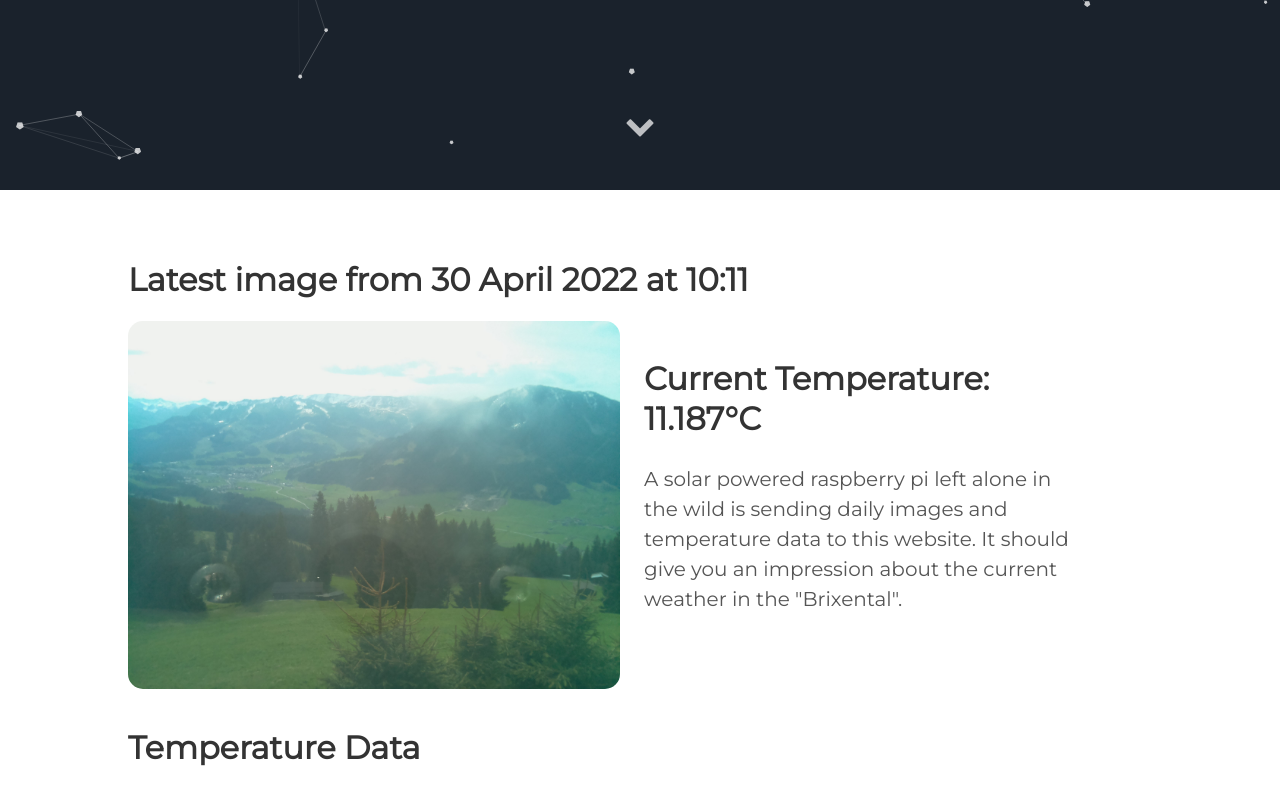
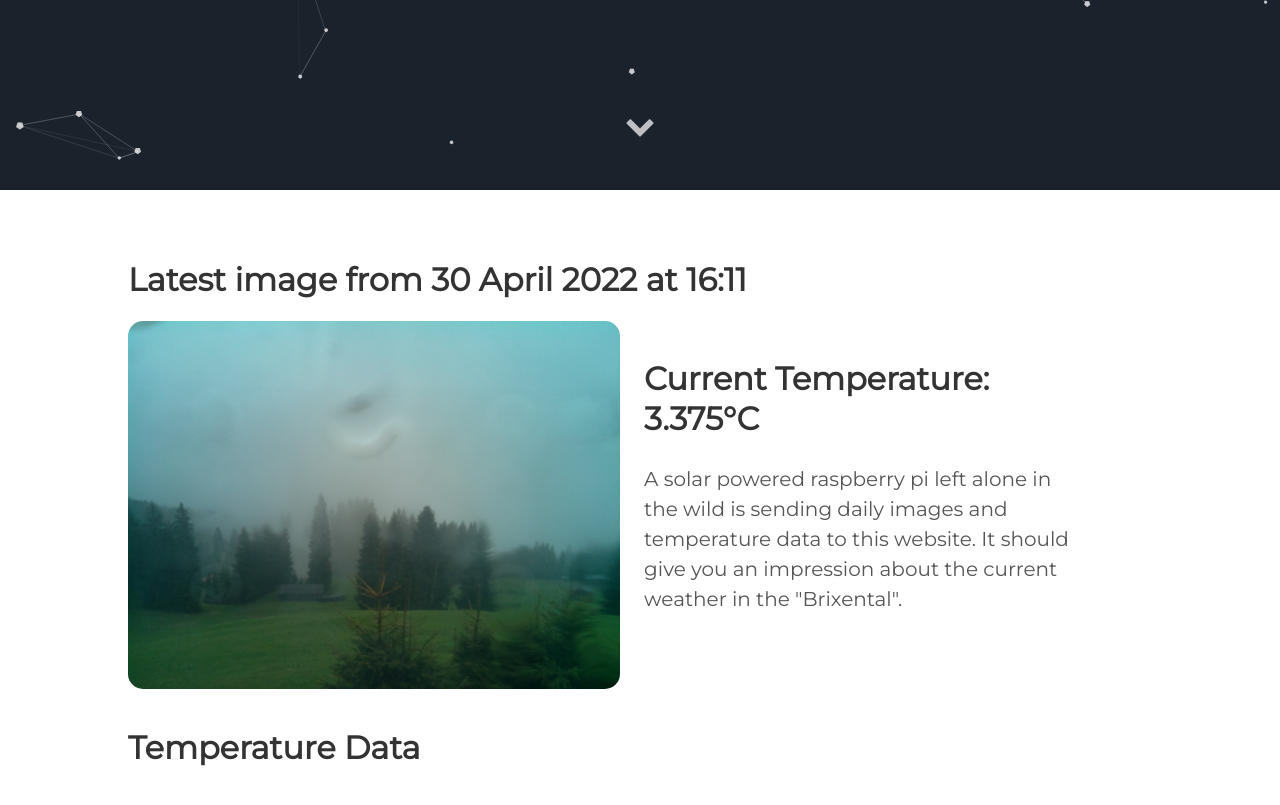
Before and after one commit to vektorious/vektorious.github.io, a Jekyll site: the page built from resources/huette.md, in a window 1280 px wide and 900 px high, scrolled down 710 px. Shown: the top 805 px of the window. Built offline with Jekyll 4.4.1, drawn with Linux system fonts in a browser that asks for light colours.

Commit message:
I'm a bot beep boop

```diff
--- a/resources/huette.md
+++ b/resources/huette.md
@@ -6,13 +6,13 @@
 description: 'Live image from the Austrian alps'
 twitter_text: ' '
 ---
-## Latest image from 30 April 2022 at 10:11
+## Latest image from 30 April 2022 at 16:11
 <div class="huette">
   <div class="huette-image">
     <img src="{{ "/assets/img/huette.jpg" | prepend: site.baseurl }}">
   </div>
   <div class="huette-text">
-        <h2>Current Temperature: 11.187°C</h2>
+        <h2>Current Temperature: 3.375°C</h2>
         <p>A solar powered raspberry pi left alone in the wild is sending daily images and temperature data to this website. It should give you an impression about the current weather in the "Brixental".</p>
 
   </div>
```
Also changed, not shown: rpi-script/2022-04-30_160942.txt (renamed from rpi-script/2022-04-30_100942.txt, +5 -5 lines), rpi-script/huette.md (+2 -2 lines), assets/img/huette.jpg, assets/img/temp_plot.png, rpi-script/temp_plot.png, 1 other file.
